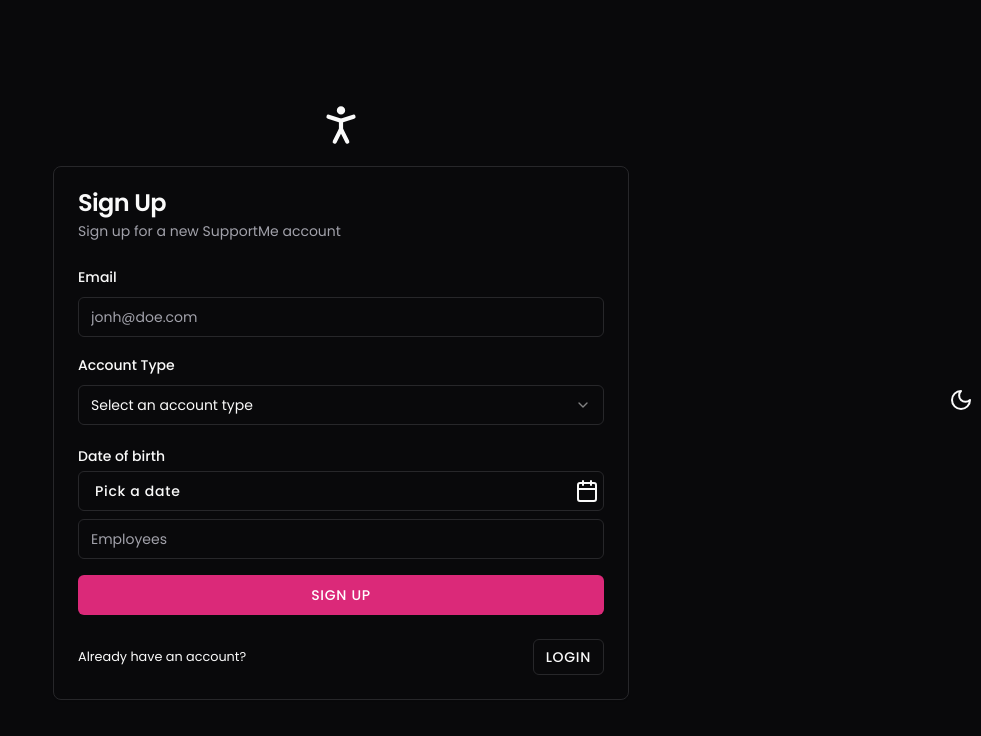
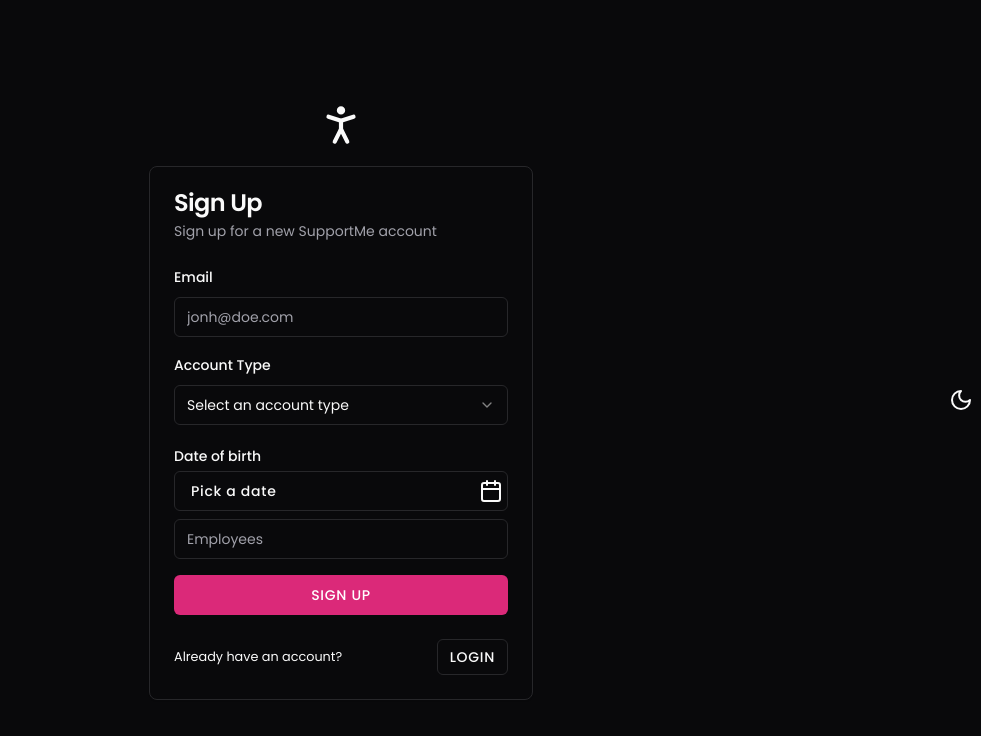
Before and after one commit to speen13/SupportMe, a Next.js app: page /sign-up in a window 1280 px wide. Shown: the top 736 px of the page, without its empty margins (299-1280 px from the left). Built offline with nearby package versions, Linux system fonts and the light colour scheme.

Commit message:
width card xl login/sign out

```diff
--- a/app/(logged-out)/layout.tsx
+++ b/app/(logged-out)/layout.tsx
@@ -6,7 +6,7 @@ type Props = {
 export default function LoggedOutLayout ({children}: Props) {
     return (
         <>
-            <div className='flex flex-col gap-4 min-h-screen items-center p-24 justify-center'>
+            <div className='flex flex-col gap-4 min-h-screen items-center p-4 justify-center'>
                 {children}
             </div>
 <LightDarkToggle className='fixed top-[calc(50%-12px)] right-2 ' />
--- a/app/(logged-out)/login/page.tsx
+++ b/app/(logged-out)/login/page.tsx
@@ -35,7 +35,7 @@ export default function LoginPage() {
     return (
        <>
            <PersonStandingIcon size={50}/>
-       <Card className='w-full max-w-xl'>
+       <Card className='w-full max-w-sm'>
            <CardHeader>
                <CardTitle>
                    Login
--- a/app/(logged-out)/sign-up/page.tsx
+++ b/app/(logged-out)/sign-up/page.tsx
@@ -69,7 +69,7 @@ const dobFromDate = new Date()
     return (
         <>
             <PersonStandingIcon size={50}/>
-            <Card className='w-full max-w-xl'>
+            <Card className='w-full max-w-sm '>
                 <CardHeader>
                     <CardTitle>
                         Sign Up
--- a/app/globals.css
+++ b/app/globals.css
@@ -97,4 +97,7 @@
   h6 {
     font-size: 1rem;
   }
+
+
+
 }
```
